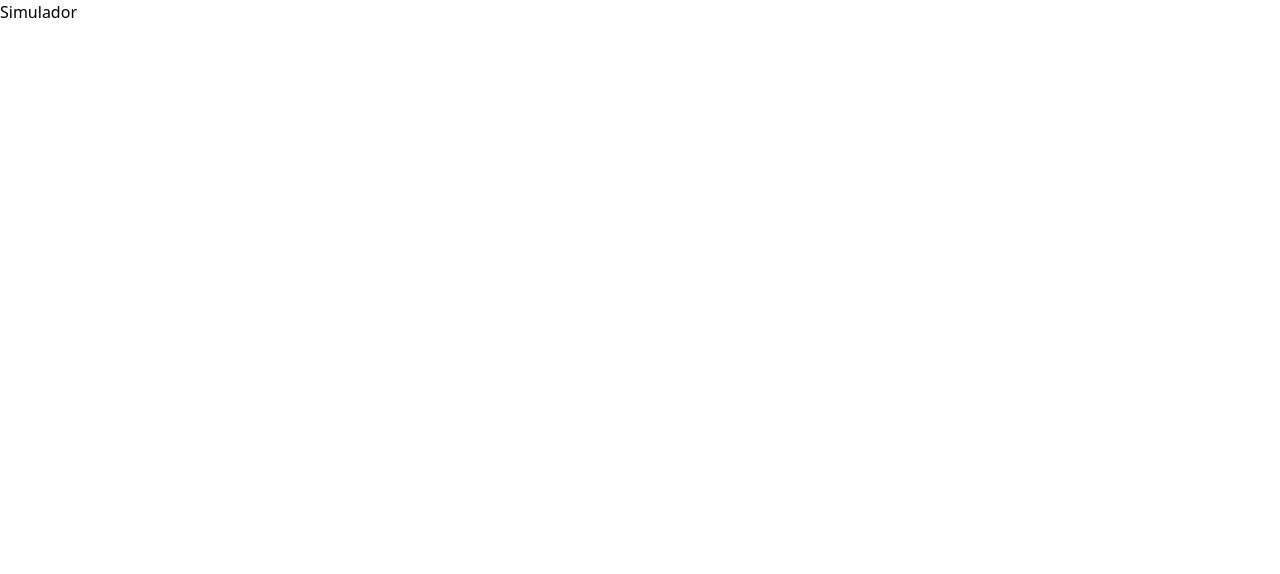
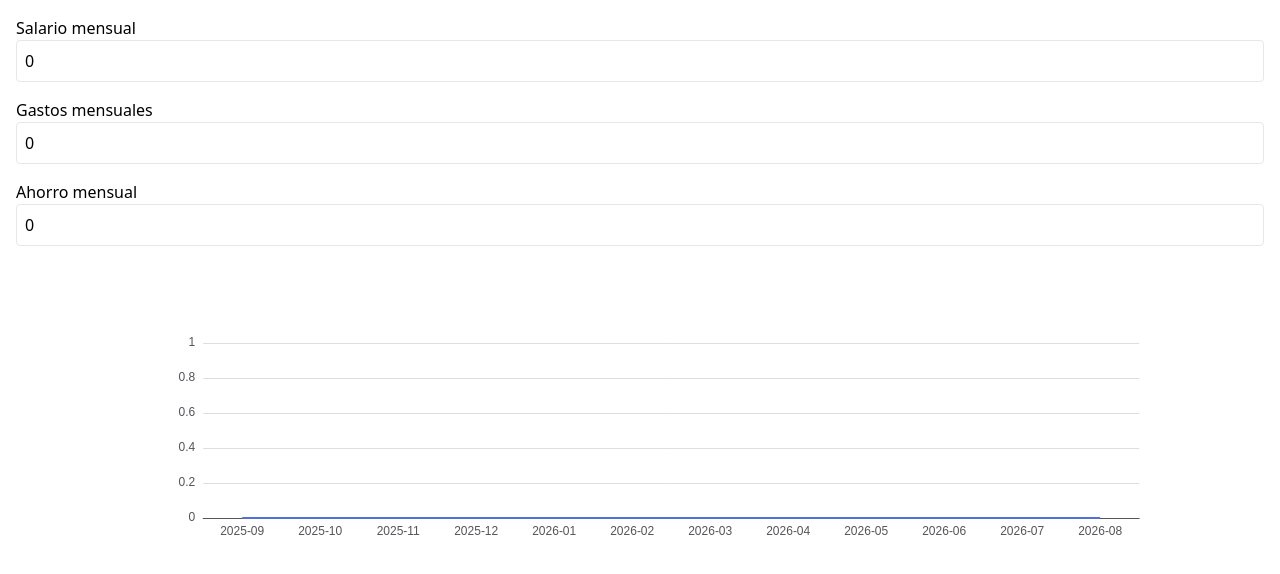
Before and after one commit to juliocontreras/FINTEC2, a Next.js app: page /simulador in a window 1280 px wide. Shown: the top 574 px of the page. Built offline with nearby package versions, Linux system fonts and the light colour scheme.

Commit message:
feat: add financial inputs and dynamic wealth chart

```diff
--- a/app/simulador/page.tsx
+++ b/app/simulador/page.tsx
@@ -1,3 +1,11 @@
+import FinancialInputs from '../../components/FinancialInputs';
+import WealthChart from '../../components/WealthChart';
+
 export default function SimuladorPage() {
-  return <div>Simulador</div>;
+  return (
+    <div className="p-4 flex flex-col gap-8">
+      <FinancialInputs />
+      <WealthChart />
+    </div>
+  );
 }
--- /dev/null
+++ b/components/FinancialInputs.tsx
@@ -0,0 +1,39 @@
+'use client';
+
+import { useStore } from '../store/useStore';
+
+export default function FinancialInputs() {
+  const { salary, expenses, savings, setSalary, setExpenses, setSavings } = useStore();
+
+  return (
+    <div className="flex flex-col gap-4">
+      <label className="flex flex-col">
+        <span>Salario mensual</span>
+        <input
+          type="number"
+          value={salary}
+          onChange={(e) => setSalary(Number(e.target.value))}
+          className="border p-2 rounded"
+        />
+      </label>
+      <label className="flex flex-col">
+        <span>Gastos mensuales</span>
+        <input
+          type="number"
+          value={expenses}
+          onChange={(e) => setExpenses(Number(e.target.value))}
+          className="border p-2 rounded"
+        />
+      </label>
+      <label className="flex flex-col">
+        <span>Ahorro mensual</span>
+        <input
+          type="number"
+          value={savings}
+          onChange={(e) => setSavings(Number(e.target.value))}
+          className="border p-2 rounded"
+        />
+      </label>
+    </div>
+  );
+}
--- a/components/WealthChart.tsx
+++ b/components/WealthChart.tsx
@@ -2,123 +2,25 @@
 
 import { useEffect, useRef } from 'react';
 import * as echarts from 'echarts';
-
-type DataResult = {
-  dates: string[];
-  values: number[];
-  projectionDates: string[];
-  projectionValues: number[];
-};
-
-function generateData(): DataResult {
-  const start = new Date(2022, 0, 1);
-  const now = new Date();
-  const dates: string[] = [];
-  const values: number[] = [];
-
-  let currentValue = 5000;
-  for (const d = new Date(start); d <= now; d.setMonth(d.getMonth() + 1)) {
-    dates.push(d.toISOString().slice(0, 7));
-    currentValue += 2000 + Math.random() * 3000; // increment between 2k and 5k
-    values.push(Math.round(currentValue));
-  }
-
-  // projection assuming same pace as last month
-  const growth = values.length > 1 ? values[values.length - 1] - values[values.length - 2] : 0;
-  const projectionMonths = 12;
-  const projectionDates: string[] = [];
-  const projectionValues: number[] = [];
-  let lastDate = new Date(now);
-  let lastValue = values[values.length - 1];
-  for (let i = 0; i < projectionMonths; i++) {
-    lastDate.setMonth(lastDate.getMonth() + 1);
-    projectionDates.push(lastDate.toISOString().slice(0, 7));
-    lastValue += growth;
-    projectionValues.push(Math.round(lastValue));
-  }
-
-  return { dates, values, projectionDates, projectionValues };
-}
+import { useStore } from '../store/useStore';
 
 export default function WealthChart() {
   const ref = useRef<HTMLDivElement>(null);
+  const data = useStore((s) => s.patrimonio_simulado);
 
   useEffect(() => {
     if (!ref.current) return;
-
     const chart = echarts.init(ref.current);
 
-    const { dates, values, projectionDates, projectionValues } = generateData();
-    const allDates = [...dates, ...projectionDates];
-    const projectionSeriesData = new Array(values.length - 1).fill(null).concat([values[values.length - 1], ...projectionValues]);
-
-    const goals = [10000, 20000, 40000, 80000];
-    const markLineData: any = [
-      {
-        yAxis: 100000,
-        lineStyle: { color: '#fbbf24', width: 2 },
-        label: { formatter: 'Objetivo 100K€', color: '#fbbf24', position: 'end' }
-      },
-      ...goals.map((g) => ({
-        yAxis: g,
-        lineStyle: { color: '#4b5563', type: 'dashed' },
-        label: { formatter: `${g / 1000}K€`, color: '#9ca3af', position: 'end' }
-      }))
-    ];
-
     const option: echarts.EChartsOption = {
-      backgroundColor: 'transparent',
-      grid: { left: '3%', right: '3%', bottom: '3%', top: '5%', containLabel: true },
-      tooltip: {
-        trigger: 'axis',
-        valueFormatter: (v) => `${v}€`
-      },
-      xAxis: {
-        type: 'category',
-        data: allDates,
-        boundaryGap: false,
-        axisLine: { lineStyle: { color: '#374151' } },
-        axisLabel: { color: '#9ca3af' }
-      },
-      yAxis: {
-        type: 'value',
-        axisLine: { lineStyle: { color: '#374151' } },
-        splitLine: { lineStyle: { color: '#374151' } },
-        axisLabel: {
-          color: '#9ca3af',
-          formatter: (val: number) => `${val / 1000}K`
-        }
-      },
+      xAxis: { type: 'category', data: data.map((p) => p.date) },
+      yAxis: { type: 'value' },
       series: [
         {
-          name: 'Patrimonio',
           type: 'line',
+          data: data.map((p) => p.value),
           smooth: true,
-          data: values,
-          showSymbol: false,
-          lineStyle: { color: '#00c9a7', width: 2 },
-          areaStyle: {
-            color: new echarts.graphic.LinearGradient(0, 0, 0, 1, [
-              { offset: 0, color: 'rgba(0,201,167,0.3)' },
-              { offset: 1, color: 'rgba(0,201,167,0)' }
-            ])
-          },
-          markLine: { symbol: 'none', data: markLineData }
-        },
-        {
-          name: 'Proyección',
-          type: 'line',
-          smooth: true,
-          data: projectionSeriesData,
-          showSymbol: false,
-          connectNulls: true,
-          lineStyle: { color: '#3b82f6', type: 'dashed', width: 2 },
-          areaStyle: {
-            color: new echarts.graphic.LinearGradient(0, 0, 0, 1, [
-              { offset: 0, color: 'rgba(59,130,246,0.25)' },
-              { offset: 1, color: 'rgba(59,130,246,0)' }
-            ])
-          }
+          showSymbol: false
         }
       ]
     };
@@ -131,7 +33,7 @@ export default function WealthChart() {
       window.removeEventListener('resize', handleResize);
       chart.dispose();
     };
-  }, []);
+  }, [data]);
 
   return <div ref={ref} className="w-full h-80" />;
 }
--- a/store/useStore.ts
+++ b/store/useStore.ts
@@ -1,11 +1,52 @@
 import { create } from 'zustand';
 
-interface State {
-  count: number;
-  increment: () => void;
+interface TimePoint {
+  date: string;
+  value: number;
 }
 
-export const useStore = create<State>((set) => ({
-  count: 0,
-  increment: () => set((state) => ({ count: state.count + 1 }))
+interface State {
+  salary: number;
+  expenses: number;
+  savings: number;
+  patrimonio_simulado: TimePoint[];
+  setSalary: (salary: number) => void;
+  setExpenses: (expenses: number) => void;
+  setSavings: (savings: number) => void;
+}
+
+const simulate = (salary: number, expenses: number, savings: number): TimePoint[] => {
+  const monthly = salary - expenses + savings;
+  const now = new Date();
+  const points: TimePoint[] = [];
+  let value = 0;
+  for (let i = 0; i < 12; i++) {
+    const d = new Date(now);
+    d.setMonth(now.getMonth() + i + 1);
+    value += monthly;
+    points.push({ date: d.toISOString().slice(0, 7), value });
+  }
+  return points;
+};
+
+export const useStore = create<State>((set, get) => ({
+  salary: 0,
+  expenses: 0,
+  savings: 0,
+  patrimonio_simulado: simulate(0, 0, 0),
+  setSalary: (salary) =>
+    set({
+      salary,
+      patrimonio_simulado: simulate(salary, get().expenses, get().savings)
+    }),
+  setExpenses: (expenses) =>
+    set({
+      expenses,
+      patrimonio_simulado: simulate(get().salary, expenses, get().savings)
+    }),
+  setSavings: (savings) =>
+    set({
+      savings,
+      patrimonio_simulado: simulate(get().salary, get().expenses, savings)
+    })
 }));
```
